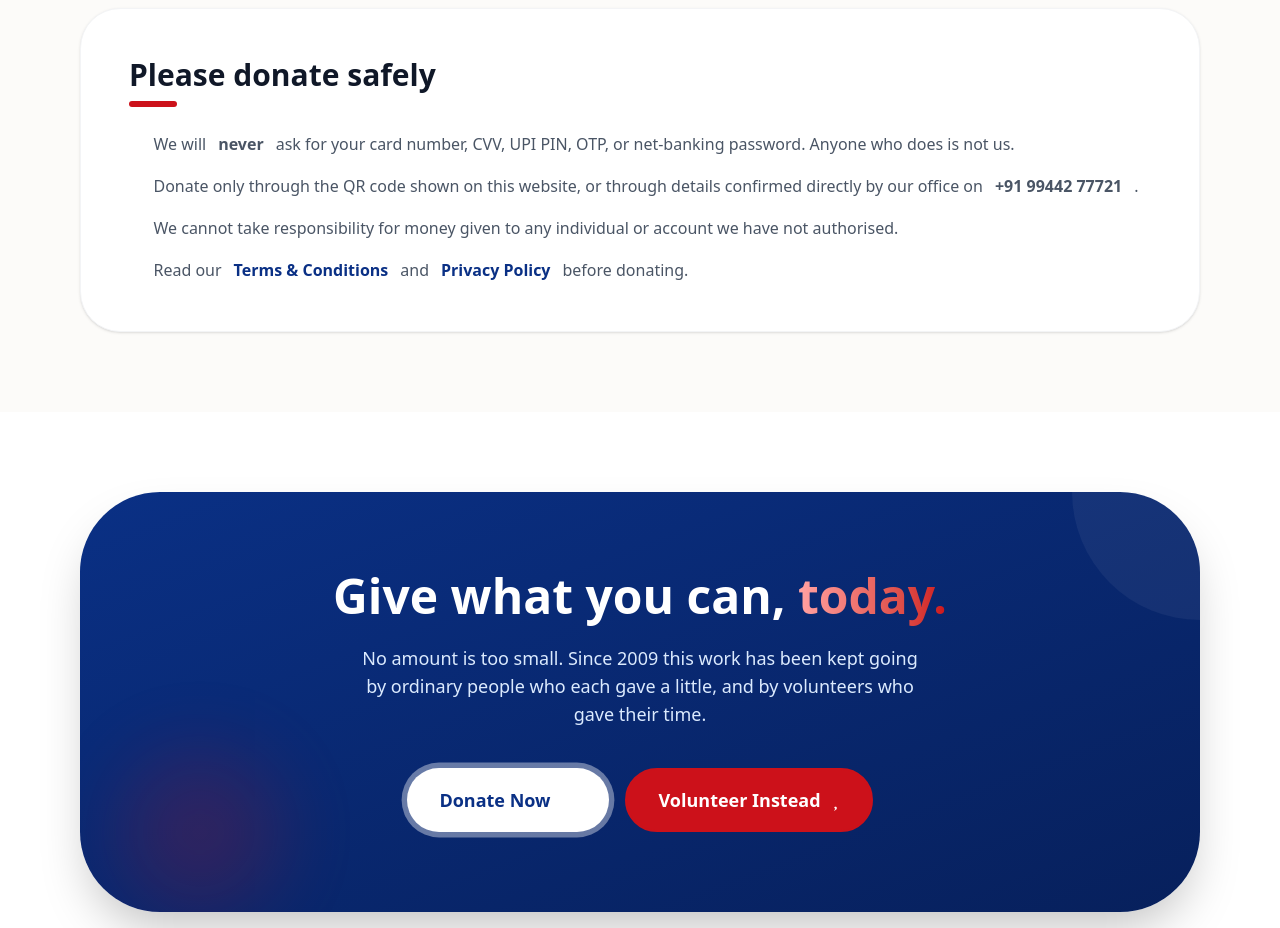
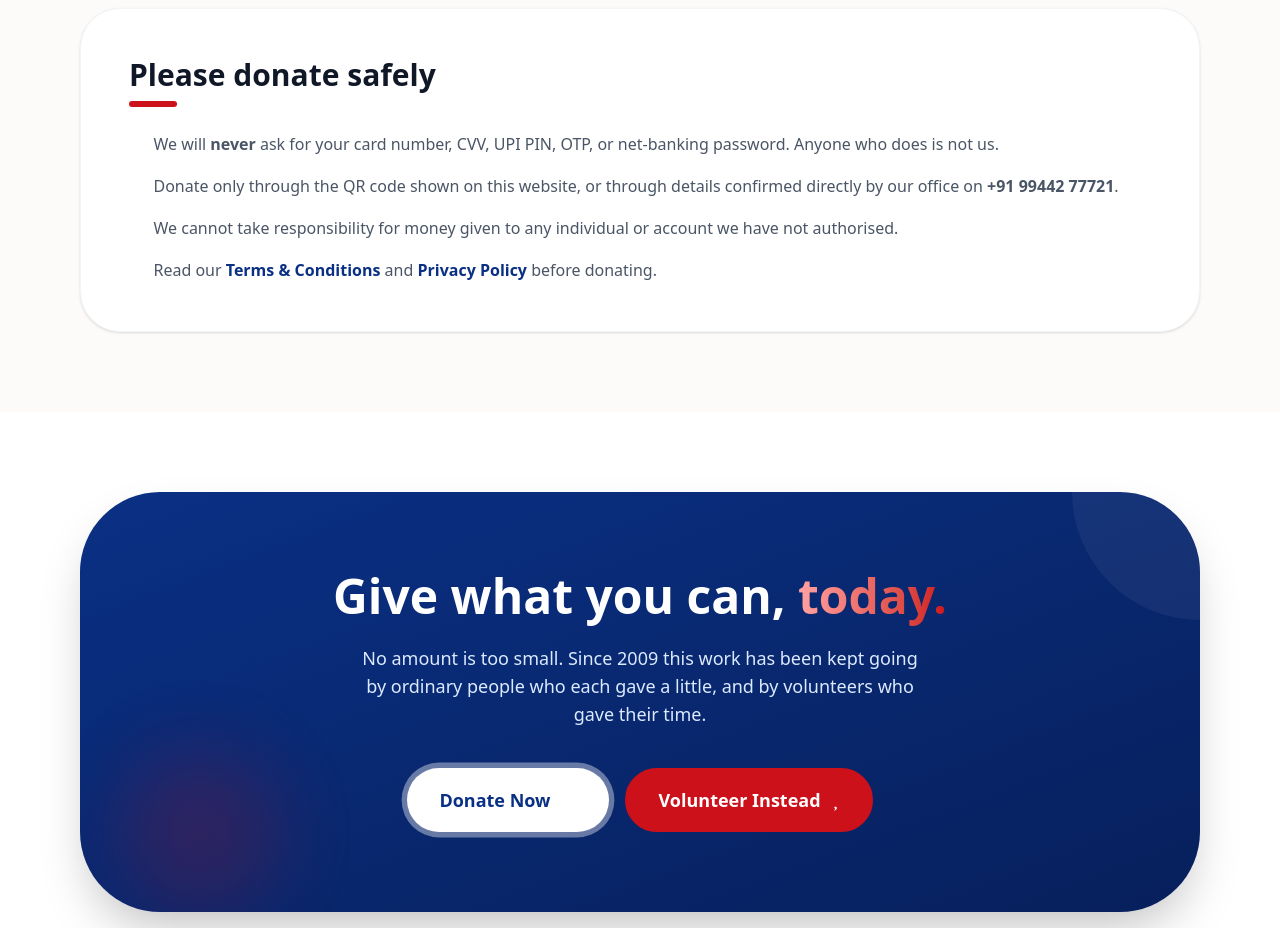
Before and after one commit to maheswarankasi/helping-hearts-website, a Next.js app: page /donate in a window 1280 px wide. Shown: the part 2740-3668 px from the top of the page. Built offline with nearby package versions, Linux system fonts and the light colour scheme; a web font is replaced by a local one.

Commit message:
v1 completed

```diff
--- a/src/app/(public)/contact/page.jsx
+++ b/src/app/(public)/contact/page.jsx
@@ -36,7 +36,7 @@ const contactCards = [
   {
     icon: 'fa-solid fa-envelope',
     label: 'Email Us',
-    lines: [siteInfo.email, 'We reply within 2 working days'],
+    lines: [siteInfo.email, 'We will reply as soon as possible'],
     href: `mailto:${siteInfo.email}`,
     external: false,
     tone: 'blue',
--- a/src/app/(public)/donate/page.jsx
+++ b/src/app/(public)/donate/page.jsx
@@ -149,38 +149,31 @@ export default function DonatePage() {
             <ul className="space-y-4 text-gray-600 leading-relaxed">
               <li className="flex items-start gap-3">
                 <i className="fa-solid fa-circle-check text-brand-red mt-1 shrink-0"></i>
-                We will <strong>never</strong> ask for your card number, CVV,
-                UPI PIN, OTP, or net-banking password. Anyone who does is not
-                us.
+                <p>We will <strong>never</strong> ask for your card number, CVV, UPI PIN, OTP, or net-banking password. Anyone who does is not us.</p>
               </li>
               <li className="flex items-start gap-3">
                 <i className="fa-solid fa-circle-check text-brand-red mt-1 shrink-0"></i>
-                Donate only through the QR code shown on this website, or
-                through details confirmed directly by our office on{' '}
-                <span className="font-semibold">{siteInfo.phone}</span>.
+                <p>Donate only through the QR code shown on this website, or through details confirmed directly by our office on <span className="font-semibold">{siteInfo.phone}</span>.</p>
               </li>
               <li className="flex items-start gap-3">
                 <i className="fa-solid fa-circle-check text-brand-red mt-1 shrink-0"></i>
-                We cannot take responsibility for money given to any individual
-                or account we have not authorised.
+                <p>We cannot take responsibility for money given to any individual or account we have not authorised.</p>
               </li>
               <li className="flex items-start gap-3">
                 <i className="fa-solid fa-circle-check text-brand-red mt-1 shrink-0"></i>
-                Read our{' '}
-                <Link
+                <p>Read our <Link
                   href="/terms"
                   className="text-brand-blue font-semibold hover:underline"
-                >
-                  Terms &amp; Conditions
+                >Terms &amp; Conditions
                 </Link>{' '}
                 and{' '}
                 <Link
                   href="/privacy-policy"
                   className="text-brand-blue font-semibold hover:underline"
                 >
-                  Privacy Policy
-                </Link>{' '}
-                before donating.
+                  Privacy Policy{' '}
+                </Link>
+                before donating.</p>
               </li>
             </ul>
           </div>
```
